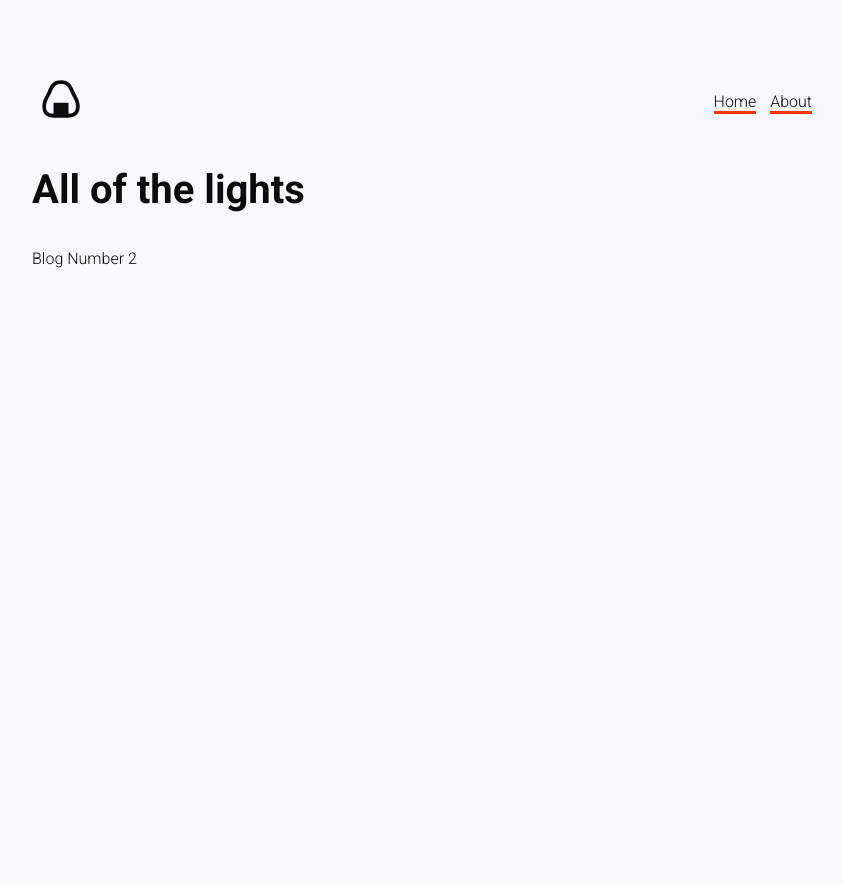
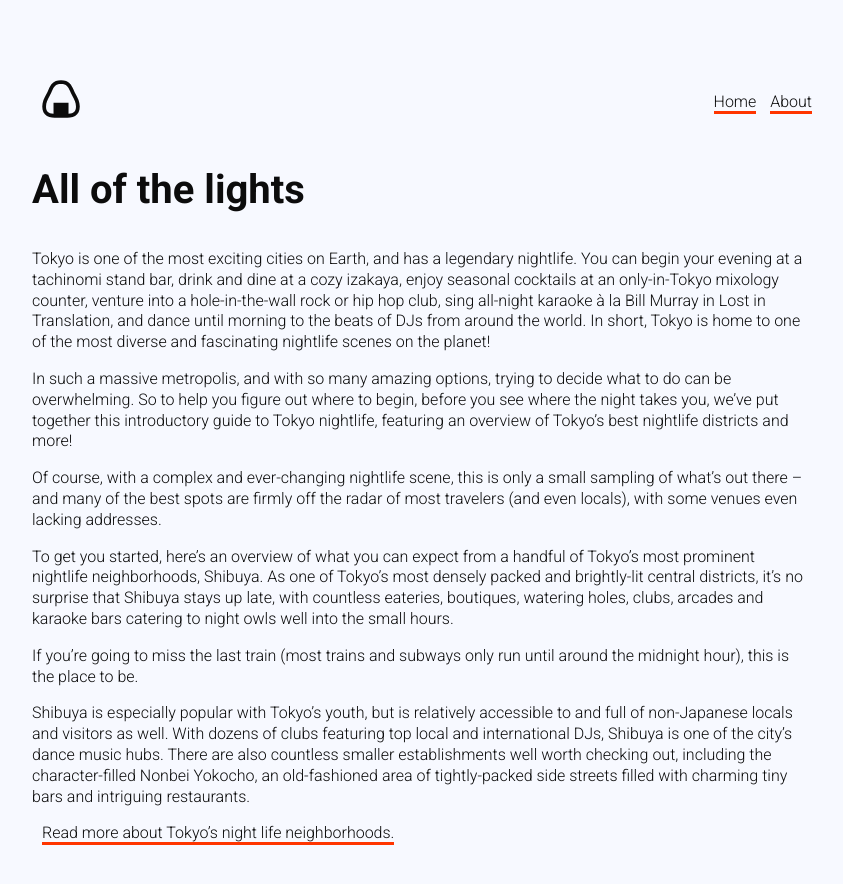
Before and after one commit to allan-mcevoy/anightinjapan, a Jekyll site: the page built from _posts/2018-11-07-new-post.md, in a window 1280 px wide and 924 px high. Shown: the top 884 px of the window, without its empty margins (218-1061 px from the left). Built offline with Jekyll 4.4.1, drawn with Linux system fonts in a browser that asks for light colours.

Commit message:
Updated New Post

```diff
--- a/_posts/2018-11-07-new-post.md
+++ b/_posts/2018-11-07-new-post.md
@@ -5,4 +5,16 @@
   red-light entertainment and the infamous Robot Restaurant.
 ---
 
-Blog Number 2
+Tokyo is one of the most exciting cities on Earth, and has a legendary nightlife. You can begin your evening at a tachinomi stand bar, drink and dine at a cozy izakaya, enjoy seasonal cocktails at an only-in-Tokyo mixology counter, venture into a hole-in-the-wall rock or hip hop club, sing all-night karaoke à la Bill Murray in Lost in Translation, and dance until morning to the beats of DJs from around the world. In short, Tokyo is home to one of the most diverse and fascinating nightlife scenes on the planet!
+
+In such a massive metropolis, and with so many amazing options, trying to decide what to do can be overwhelming. So to help you figure out where to begin, before you see where the night takes you, we’ve put together this introductory guide to Tokyo nightlife, featuring an overview of Tokyo’s best nightlife districts and more!
+
+Of course, with a complex and ever-changing nightlife scene, this is only a small sampling of what’s out there – and many of the best spots are firmly off the radar of most travelers (and even locals), with some venues even lacking addresses.
+
+To get you started, here’s an overview of what you can expect from a handful of Tokyo’s most prominent nightlife neighborhoods, Shibuya. As one of Tokyo’s most densely packed and brightly-lit central districts, it’s no surprise that Shibuya stays up late, with countless eateries, boutiques, watering holes, clubs, arcades and karaoke bars catering to night owls well into the small hours.
+
+If you’re going to miss the last train (most trains and subways only run until around the midnight hour), this is the place to be.
+
+Shibuya is especially popular with Tokyo’s youth, but is relatively accessible to and full of non-Japanese locals and visitors as well. With dozens of clubs featuring top local and international DJs, Shibuya is one of the city’s dance music hubs. There are also countless smaller establishments well worth checking out, including the character-filled Nonbei Yokocho, an old-fashioned area of tightly-packed side streets filled with charming tiny bars and intriguing restaurants.
+
+[Read more about Tokyo’s night life neighborhoods.](https://boutiquejapan.com/tokyo-nightlife-guide/)
```
